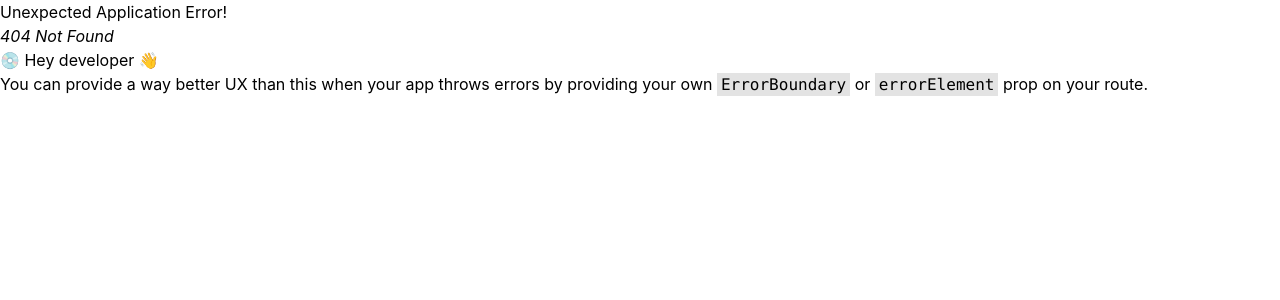
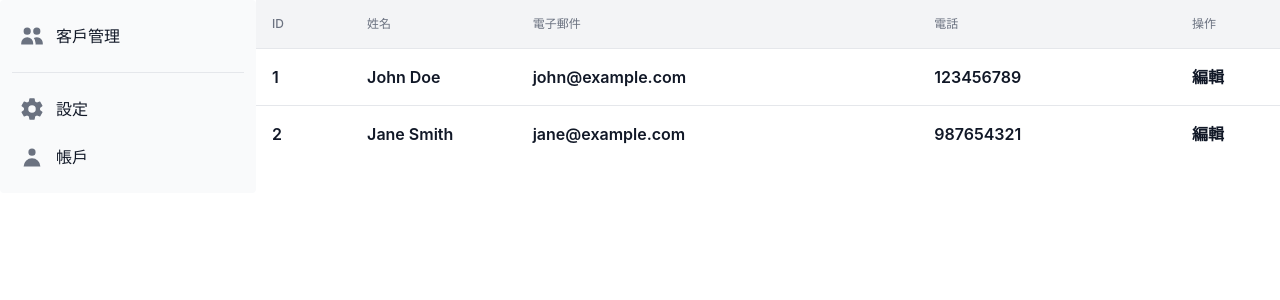
Before and after one commit to x8163don/toker-web, a React (Create React App) app: page /customers in a window 1280 px wide. Before the commit this address had no page. Shown: the top 300 px of the page. Built offline with nearby package versions, Linux system fonts and the light colour scheme.

Commit message:
feat: add customers & customer list

```diff
--- a/package.json
+++ b/package.json
@@ -3,6 +3,7 @@
   "version": "0.1.0",
   "private": true,
   "dependencies": {
+    "@tanstack/react-table": "^8.8.5",
     "@testing-library/jest-dom": "^5.16.5",
     "@testing-library/react": "^13.4.0",
     "@testing-library/user-event": "^13.5.0",
@@ -14,6 +15,7 @@
     "react-dom": "^18.2.0",
     "react-router-dom": "^6.10.0",
     "react-scripts": "5.0.1",
+    "react-table": "^7.8.0",
     "web-vitals": "^2.1.4",
     "yup": "^1.0.2"
   },
--- /dev/null
+++ b/src/components/CustomersList.js
@@ -0,0 +1,91 @@
+import React, { useState, useEffect } from 'react';
+import { useTable } from 'react-table';
+
+const CustomerTable = () => {
+    const [customers, setCustomers] = useState([]);
+
+    useEffect(() => {
+        const fakeCustomers = [
+            { id: 1, name: 'John Doe', email: 'john@example.com', phone: '123456789' },
+            { id: 2, name: 'Jane Smith', email: 'jane@example.com', phone: '987654321' },
+        ];
+
+        setCustomers(fakeCustomers);
+    }, []);
+
+    const data = React.useMemo(
+        () =>
+            customers.map((customer) => ({
+                ...customer,
+                action: (
+                    <button type="button" onClick={() => handleEdit(customer.id)}>
+                        編輯
+                    </button>
+                ),
+            })),
+        [customers]
+    );
+
+    const columns = React.useMemo(
+        () => [
+            {
+                Header: 'ID',
+                accessor: 'id',
+            },
+            {
+                Header: '姓名',
+                accessor: 'name',
+            },
+            {
+                Header: '電子郵件',
+                accessor: 'email',
+            },
+            {
+                Header: '電話',
+                accessor: 'phone',
+            },
+            {
+                Header: '操作',
+                accessor: 'action',
+            },
+        ],
+        []
+    );
+
+    const tableInstance = useTable({ columns, data });
+
+    const { getTableProps, getTableBodyProps, headerGroups, rows, prepareRow } = tableInstance;
+
+    const handleEdit = (id) => {
+        // 在這裡實作編輯客戶的功能，例如彈出編輯視窗等等
+        // ...
+    };
+
+    return (
+        <table className="table-fixed min-w-full divide-y divide-gray-200" {...getTableProps()}>
+            <thead className="bg-gray-100">
+            {headerGroups.map(headerGroup => (
+                <tr {...headerGroup.getHeaderGroupProps()}>
+                    {headerGroup.headers.map(column => (
+                        <th scope="col" className="p-4 text-left text-xs font-medium text-gray-500 uppercase" {...column.getHeaderProps()}>{column.render('Header')}</th>
+                    ))}
+                </tr>
+            ))}
+            </thead>
+            <tbody className="bg-white divide-y divide-gray-200" {...getTableBodyProps()}>
+            {rows.map((row, i) => {
+                prepareRow(row);
+                return (
+                    <tr className="hover:bg-gray-100" {...row.getRowProps()}>
+                        {row.cells.map(cell => (
+                            <td className="p-4 w-4 text-base font-semibold text-gray-900" {...cell.getCellProps()}>{cell.render('Cell')}</td>
+                        ))}
+                    </tr>
+                );
+            })}
+            </tbody>
+        </table>
+    );
+}
+
+export default CustomerTable;
--- a/src/components/SideMenu.js
+++ b/src/components/SideMenu.js
@@ -1,5 +1,8 @@
 import {NavLink} from 'react-router-dom';
 import {Sidebar} from 'flowbite-react';
+import {HiUser, HiUsers, HiInbox} from 'react-icons/hi/';
+import {IoSettingsSharp} from 'react-icons/io5/';
+
 
 function SideMenu() {
     return (
@@ -7,15 +10,12 @@ function SideMenu() {
             <Sidebar aria-label="Default sidebar example">
                 <Sidebar.Items>
                     <Sidebar.ItemGroup>
-                        <Sidebar.Item
-                            href="#"
-                        >
-                            <NavLink to="">客戶管理</NavLink>
-                        </Sidebar.Item>
+                        {/*<Sidebar.Item icon={HiInbox}><NavLink to="/dashboard">Today</NavLink></Sidebar.Item>*/}
+                        <Sidebar.Item icon={HiUsers}><NavLink to="/customers">客戶管理</NavLink></Sidebar.Item>
                     </Sidebar.ItemGroup>
                     <Sidebar.ItemGroup>
-                        <Sidebar.Item><NavLink to="">設定</NavLink></Sidebar.Item>
-                        <Sidebar.Item><NavLink to="">帳戶</NavLink></Sidebar.Item>
+                        <Sidebar.Item icon={IoSettingsSharp}><NavLink to="">設定</NavLink></Sidebar.Item>
+                        <Sidebar.Item icon={HiUser}><NavLink to="">帳戶</NavLink></Sidebar.Item>
                     </Sidebar.ItemGroup>
                 </Sidebar.Items>
             </Sidebar>
--- a/src/layouts/SideMenuLayout.js
+++ b/src/layouts/SideMenuLayout.js
@@ -5,7 +5,7 @@ function SideMenuLayout() {
     return (
         <main className="flex h-full overflow-hidden bg-white dark:bg-gray-900">
             <SideMenu className="fixed hidden z-20 h-full top-0 left-0 pt-16 flex lg:flex flex-shrink-0 flex-col w-64 transition-width duration-75"/>
-            <Outlet/>
+            <Outlet className="fixed hidden z-80 h-full top-0 left-0 pt-16"/>
         </main>
     );
 }
--- /dev/null
+++ b/src/pages/Customers.js
@@ -0,0 +1,11 @@
+import CustomersList from "../components/CustomersList";
+
+function CustomersPage() {
+    return (
+        <div className="w-full">
+            <CustomersList/>
+        </div>
+    )
+}
+
+export default CustomersPage
--- a/src/pages/Login.js
+++ b/src/pages/Login.js
@@ -26,7 +26,7 @@ const LoginPage = () => {
                 });
                 if (response.status === HttpStatusCode.Ok) {
                     axios.defaults.headers.common['Authorization'] = response.data.token;
-                    window.location.href = "/dashboard";
+                    window.location.href = "/customers";
                 }
             } catch (e) {
                 setErrorMessage(e.response.data.message)
```
Also changed, not shown: src/pages/Router.js (+8 -0 lines), 1 other file (tests, documents, lock files or other folders).
